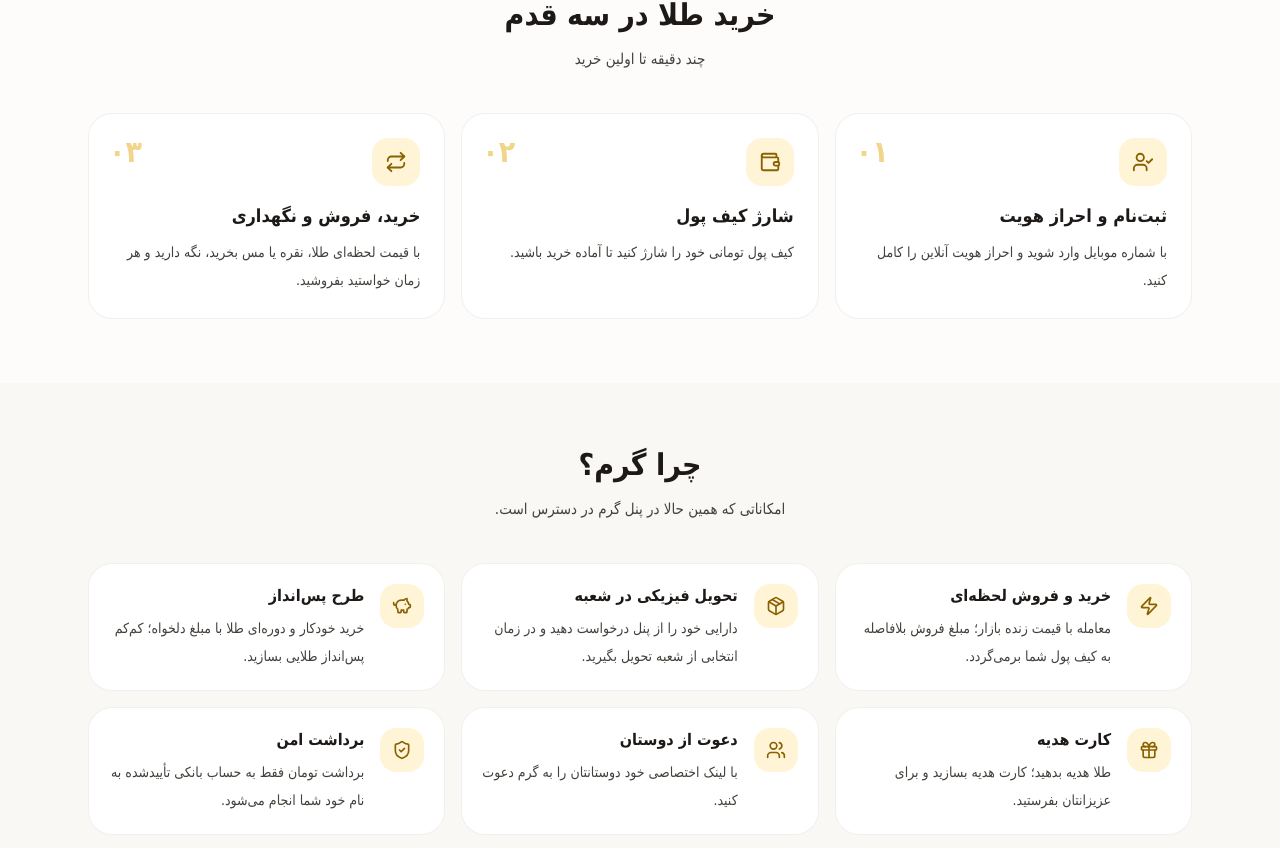
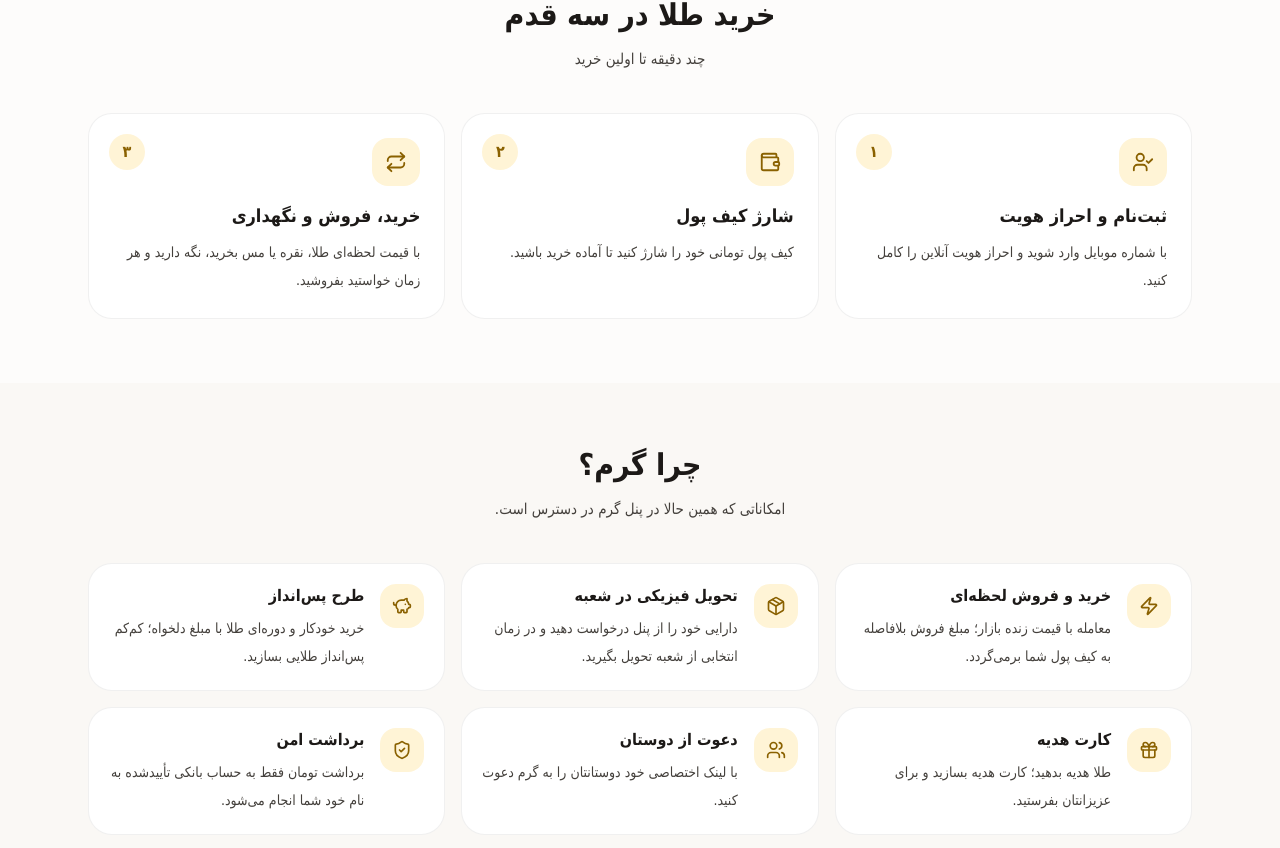
Before and after one commit to moazzamitr-bit/geram, a Next.js app: page / in a window 1280 px wide. Shown: the part 1194-2042 px from the top of the page. Built offline with nearby package versions, Linux system fonts and the light colour scheme; no server answers; a web font is replaced by a local one.

Commit message:
fix(home): step badges render ۱/۲/۳; FAQ answers match code (price refresh+fallback, fees, delivery booking)

```diff
--- a/app/(marketing)/page.tsx
+++ b/app/(marketing)/page.tsx
@@ -118,7 +118,7 @@ export default function HomePage() {
             <ol className="grid gap-4 md:grid-cols-3">
               {steps.map((s, i) => (
                 <li key={s.title} className="relative rounded-3xl border border-black/[0.06] bg-white p-6">
-                  <span className="absolute left-5 top-5 text-3xl font-black text-[#F1D58A] tabular-nums">۰{(i + 1).toLocaleString("fa-IR")}</span>
+                  <span aria-hidden className="absolute left-5 top-5 grid h-9 w-9 place-items-center rounded-full bg-[#FFF4D6] text-[16px] font-black text-[#8A6100] tabular-nums">{(i + 1).toLocaleString("fa-IR")}</span>
                   <span className="grid h-12 w-12 place-items-center rounded-2xl bg-[#FFF4D6] text-[#8A6100]">
                     <s.icon size={22} />
                   </span>
--- a/components/landing/Faq.tsx
+++ b/components/landing/Faq.tsx
@@ -1,9 +1,9 @@
 const faqs = [
   { q: "گرم چیست؟", a: "گرم سکوی آنلاین خرید، فروش و نگهداری طلای ۱۸ عیار، نقره و مس است. دارایی شما به گرم ثبت می‌شود و هر زمان بخواهید می‌توانید آن را بفروشید یا به‌صورت فیزیکی تحویل بگیرید." },
   { q: "برای شروع چه کاری باید انجام دهم؟", a: "با شماره موبایل ثبت‌نام کنید، احراز هویت را کامل کنید، کیف پول تومانی را شارژ کنید و خرید را انجام دهید." },
-  { q: "قیمت‌ها از کجا می‌آیند؟", a: "قیمت هر فلز به‌صورت خودکار از منابع قیمت بازار آزاد دریافت و چند ثانیه یک‌بار به‌روزرسانی می‌شود. قیمت نهایی پیش از تأیید هر معامله به شما نشان داده می‌شود." },
-  { q: "اجرت ساخت پرداخت می‌کنم؟", a: "برای خرید و فروش آنلاین اجرت ساخت ندارید و فقط کارمزد شفافی که پیش از تأیید معامله نمایش داده می‌شود کسر می‌شود. برای تحویل فیزیکی، هزینه‌های مربوط به محصول پیش از ثبت درخواست اعلام می‌شود." },
-  { q: "چطور دارایی‌ام را فیزیکی تحویل بگیرم؟", a: "از بخش «تحویل فیزیکی» در پنل، محصول، روز و ساعت مراجعه را انتخاب کنید و در زمان تعیین‌شده به شعبه گرم مراجعه کنید." },
+  { q: "قیمت‌ها از کجا می‌آیند؟", a: "قیمت طلا، نقره و مس به‌صورت خودکار از قیمت‌های بازار آزاد دریافت می‌شود و حدوداً هر ۲۰ تا ۳۰ ثانیه به‌روز می‌شود؛ برای طلای ۱۸ عیار یک منبع پشتیبان هم داریم تا قیمت قطع نشود. قیمت قطعی، کارمزد و مقدار نهایی پیش از تأیید هر معامله به شما نشان داده می‌شود." },
+  { q: "اجرت ساخت پرداخت می‌کنم؟", a: "خیر. در خرید و فروش آنلاین اجرت ساخت وجود ندارد و فقط کارمزد خرید یا فروش کسر می‌شود که درصد و مبلغ آن پیش از تأیید معامله نمایش داده می‌شود. برای تحویل فیزیکی، کارمزد هر محصول هنگام انتخاب آن نشان داده می‌شود." },
+  { q: "چطور دارایی‌ام را فیزیکی تحویل بگیرم؟", a: "از بخش «تحویل فیزیکی» در پنل، محصول و تعداد، شعبه و روز و ساعت مراجعه را انتخاب و درخواست را ثبت کنید. در نوبت تعیین‌شده به شعبه مراجعه کنید و محصول را تحویل بگیرید." },
   { q: "برداشت تومان به چه حسابی انجام می‌شود؟", a: "برای امنیت بیشتر، برداشت فقط به شبای کارت بانکی تأییدشده به نام خود شما انجام می‌شود. می‌توانید چند کارت به نام خودتان اضافه کنید و هنگام برداشت یکی را انتخاب کنید." },
 ];
 
```
